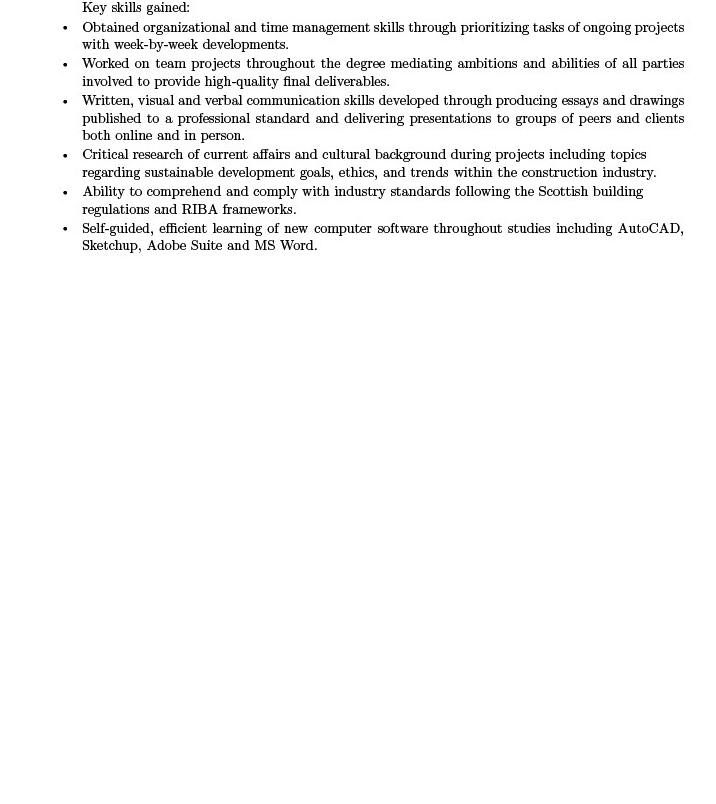
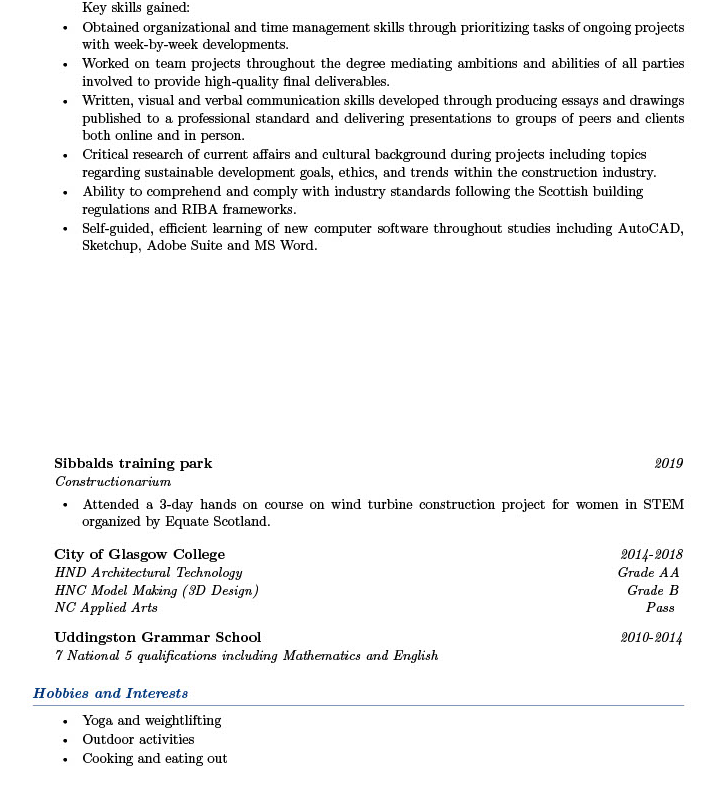
Before and after one commit to rachel-prentice/rachel-prentice.github.io, a plain HTML site: page index.html in a window 1280 px wide. Shown: the part 638-1442 px from the top of the page, without its empty margins (45-761 px from the left). Before the commit the page ends 1044 px from the top, so only its background shows below. Drawn offline with Linux system fonts and the light colour scheme.

Commit message:
Add files via upload

```diff
--- a/index.html
+++ b/index.html
@@ -1,4 +1,5 @@
 <!DOCTYPE html>
 <html>
     <img src="pdf/Rachel_CV_3_1.jpg" class="img-responsive"  alt="page 1"/>
+    <img src="pdf/Rachel_CV_3_2.jpg" class="img-responsive"  alt="page 2"/>
 </html>
```
